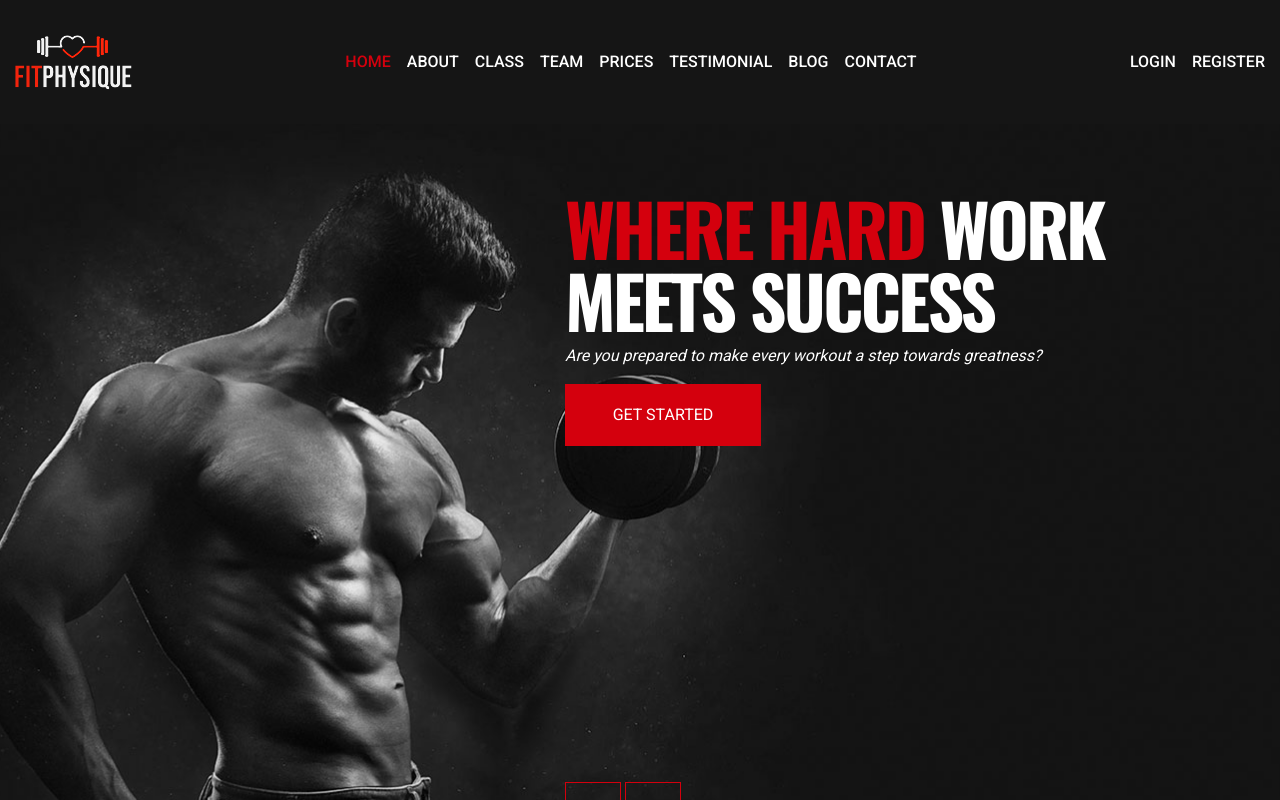
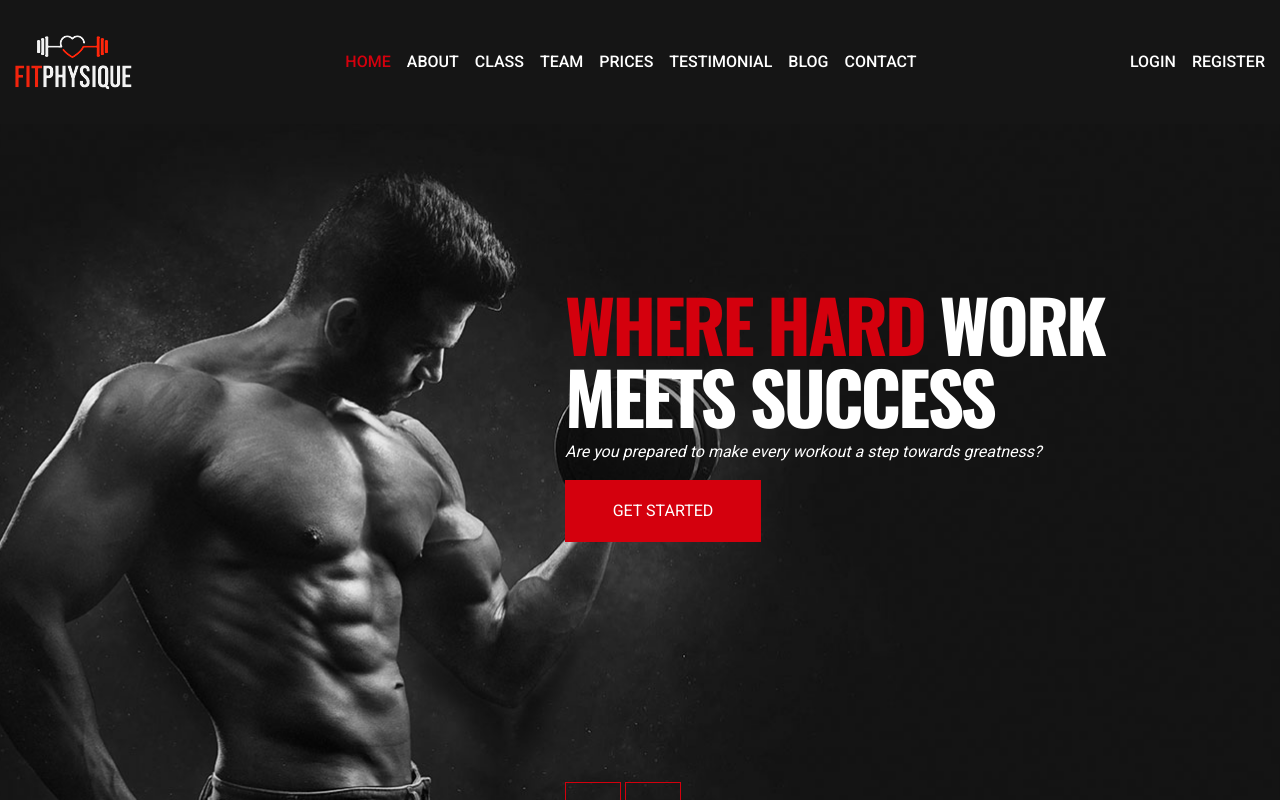
Before and after one commit to HubertSleszynski/fit-physique, a Next.js app: page / in a window 1280 px wide. Shown: the top 800 px of the page. Built offline with nearby package versions, Linux system fonts and the light colour scheme.

Commit message:
updated screenshots

```diff
--- a/components/HeroSlider.tsx
+++ b/components/HeroSlider.tsx
@@ -15,7 +15,7 @@ const HeroSlider = () => {
   return (
     <Swiper className="h-full" loop>
       <SwiperSlide>
-        <div className="h-full flex justify-end pt-48">
+        <div className="h-full flex justify-end pt-48 xl:pt-72">
           <div className="flex flex-col items-center lg:items-start lg:max-w-[700px]">
             <motion.h1
               variants={fadeIn("up", 0.4)}
```
Also changed, not shown: 1 other file (tests, documents, lock files or other folders).
